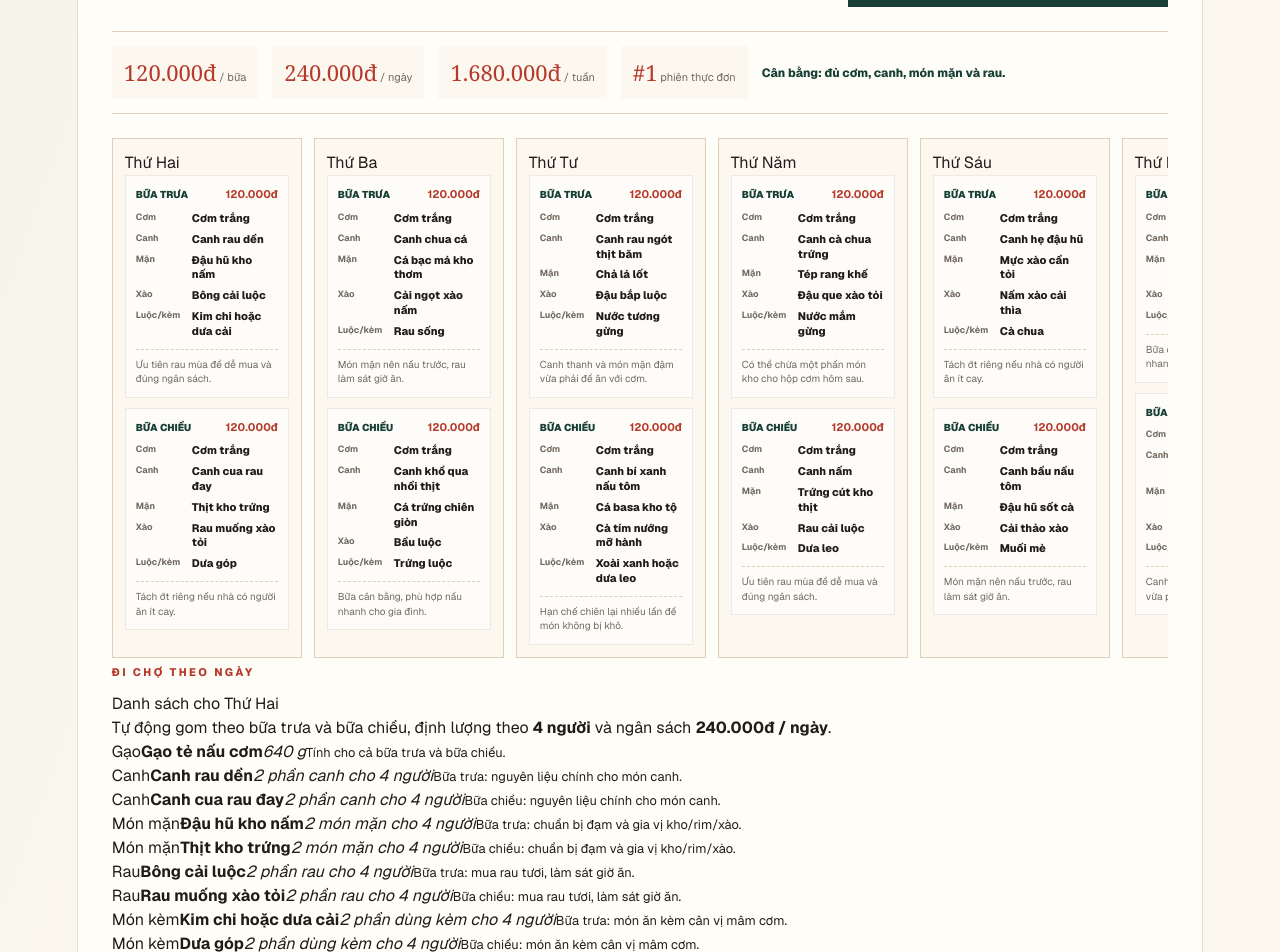
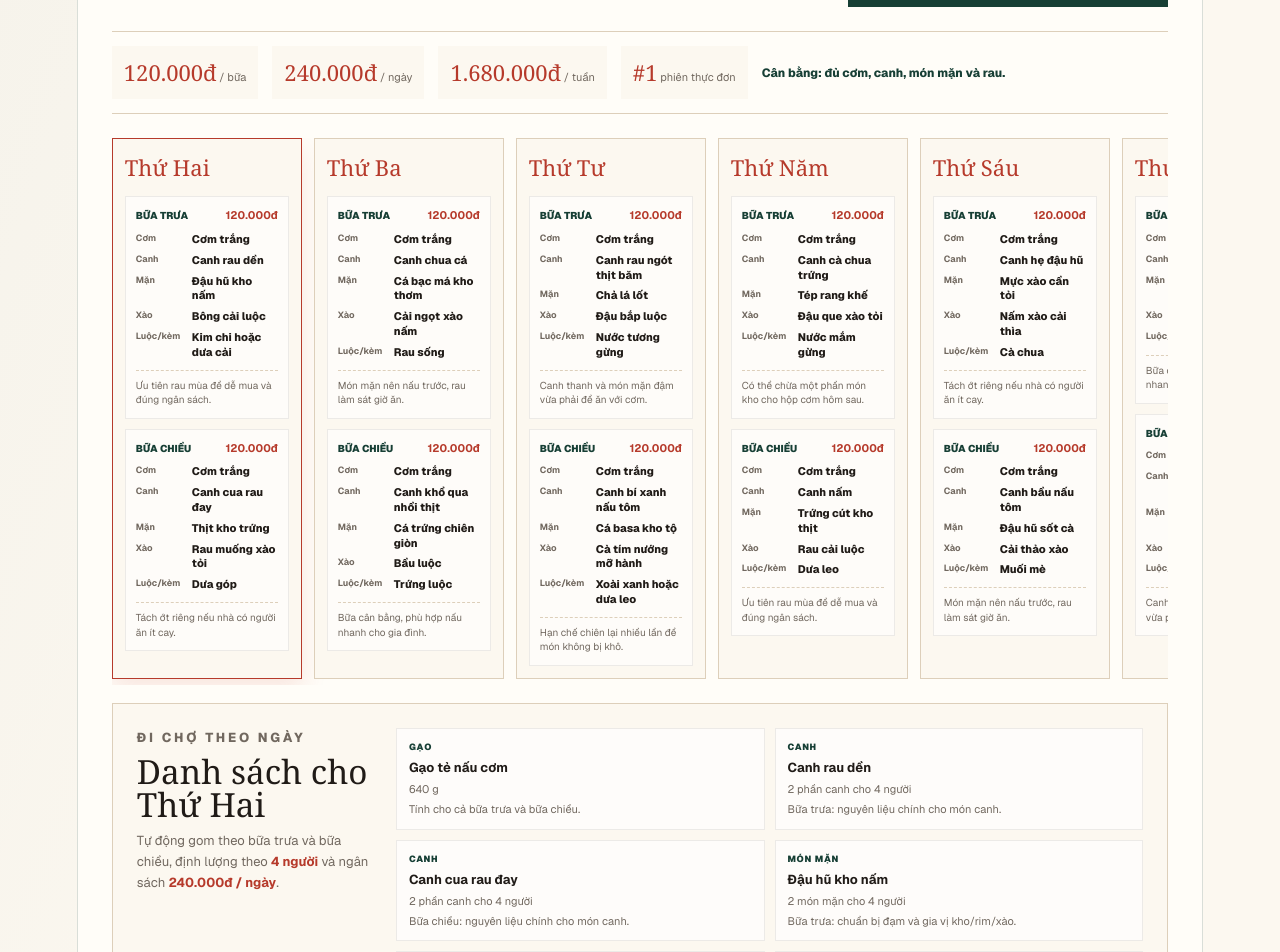
Before and after one commit to minhphu1509-cpu/angihomnay, a Next.js app: page / in a window 1280 px wide. Shown: the part 4600-5552 px from the top of the page. Built offline with nearby package versions, Linux system fonts and the light colour scheme.

Commit message:
feat: add daily tray shopping list

```diff
--- a/app/globals.css
+++ b/app/globals.css
@@ -2256,12 +2256,28 @@ footer {
   padding: 12px;
 }
 
-.tray-day h4 {
+.tray-day.selected {
+  border-color: var(--red);
+  box-shadow: 0 10px 24px rgba(194, 58, 45, 0.12);
+}
+
+.tray-day-button {
+  background: transparent;
+  border: 0;
   color: var(--red);
+  cursor: pointer;
+  display: block;
   font-family: Georgia, "Times New Roman", serif;
   font-size: 22px;
   font-weight: 500;
   margin: 0 0 12px;
+  padding: 0;
+  text-align: left;
+  width: 100%;
+}
+
+.tray-day-button:hover {
+  color: var(--green);
 }
 
 .tray-meal {
@@ -2326,6 +2342,75 @@ footer {
   line-height: 1.45;
   margin: 10px 0 0;
   padding-top: 8px;
+}
+
+.tray-shopping {
+  background: var(--cream-light);
+  border: 1px solid var(--line);
+  display: grid;
+  gap: 20px;
+  grid-template-columns: minmax(220px, 0.32fr) 1fr;
+  margin-top: 18px;
+  padding: clamp(16px, 2.4vw, 24px);
+}
+
+.tray-shopping h4 {
+  color: var(--ink);
+  font-family: Georgia, "Times New Roman", serif;
+  font-size: clamp(24px, 2.6vw, 34px);
+  font-weight: 500;
+  line-height: 1;
+  margin: 6px 0 10px;
+}
+
+.tray-shopping p {
+  color: var(--muted);
+  font-size: 13px;
+  line-height: 1.6;
+  margin: 0;
+}
+
+.tray-shopping p b {
+  color: var(--red);
+}
+
+.tray-shopping ul {
+  display: grid;
+  gap: 10px;
+  grid-template-columns: repeat(2, minmax(0, 1fr));
+  list-style: none;
+  margin: 0;
+  padding: 0;
+}
+
+.tray-shopping li {
+  background: rgba(255, 255, 255, 0.66);
+  border: 1px solid rgba(34, 28, 24, 0.08);
+  display: grid;
+  gap: 5px;
+  padding: 12px;
+}
+
+.tray-shopping li span {
+  color: var(--green);
+  font-size: 9px;
+  font-weight: 850;
+  letter-spacing: 0.08em;
+  text-transform: uppercase;
+}
+
+.tray-shopping li strong {
+  color: var(--ink);
+  font-size: 13px;
+  line-height: 1.35;
+}
+
+.tray-shopping li em,
+.tray-shopping li small {
+  color: var(--muted);
+  font-size: 11px;
+  font-style: normal;
+  line-height: 1.35;
 }
 
 .planner-days {
@@ -3274,6 +3359,10 @@ footer {
     grid-template-columns: repeat(7, minmax(220px, 1fr));
   }
 
+  .tray-shopping {
+    grid-template-columns: 1fr;
+  }
+
   .planner-days {
     grid-template-columns: repeat(2, minmax(0, 1fr));
   }
@@ -3475,6 +3564,10 @@ footer {
     flex-direction: column;
   }
 
+  .tray-shopping ul {
+    grid-template-columns: 1fr;
+  }
+
   .planner-days {
     grid-template-columns: 1fr;
   }
```
